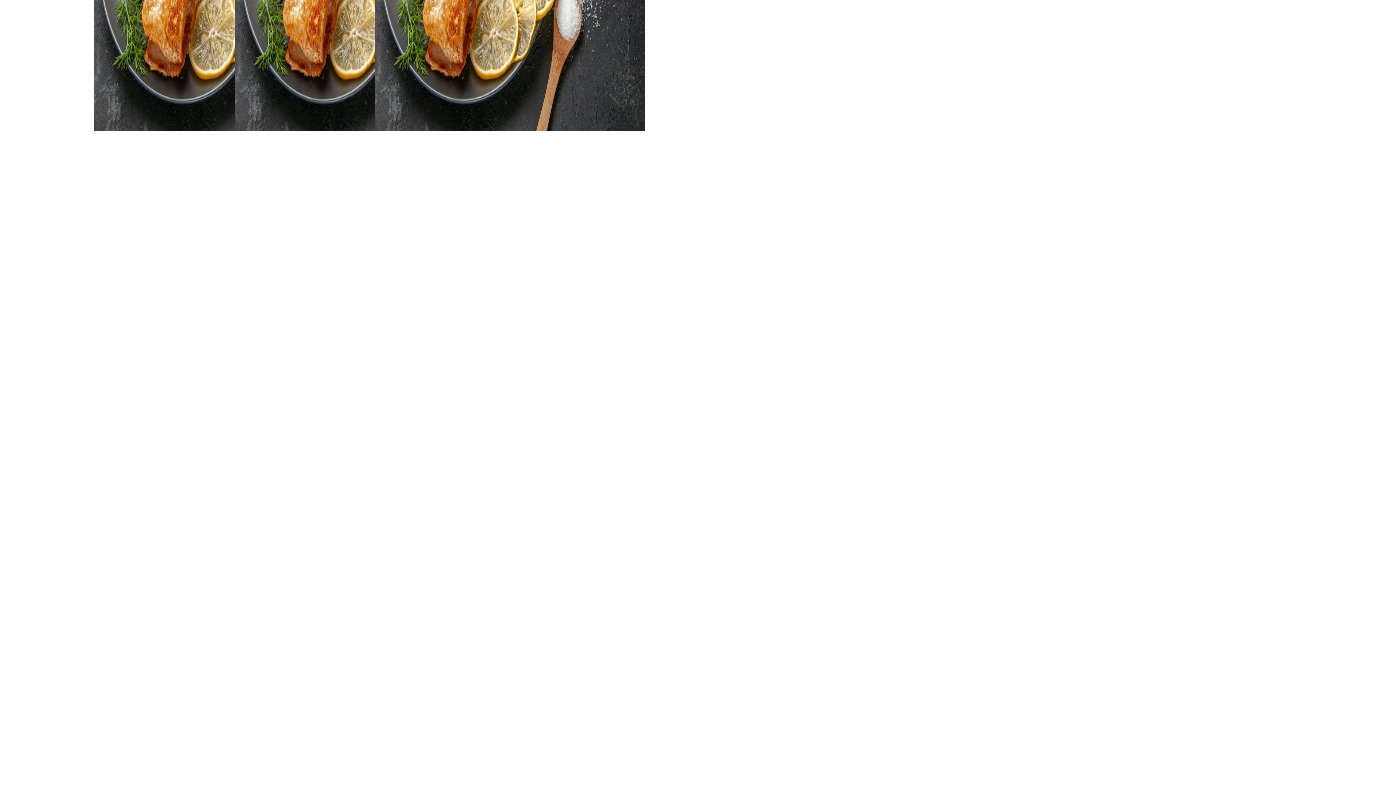
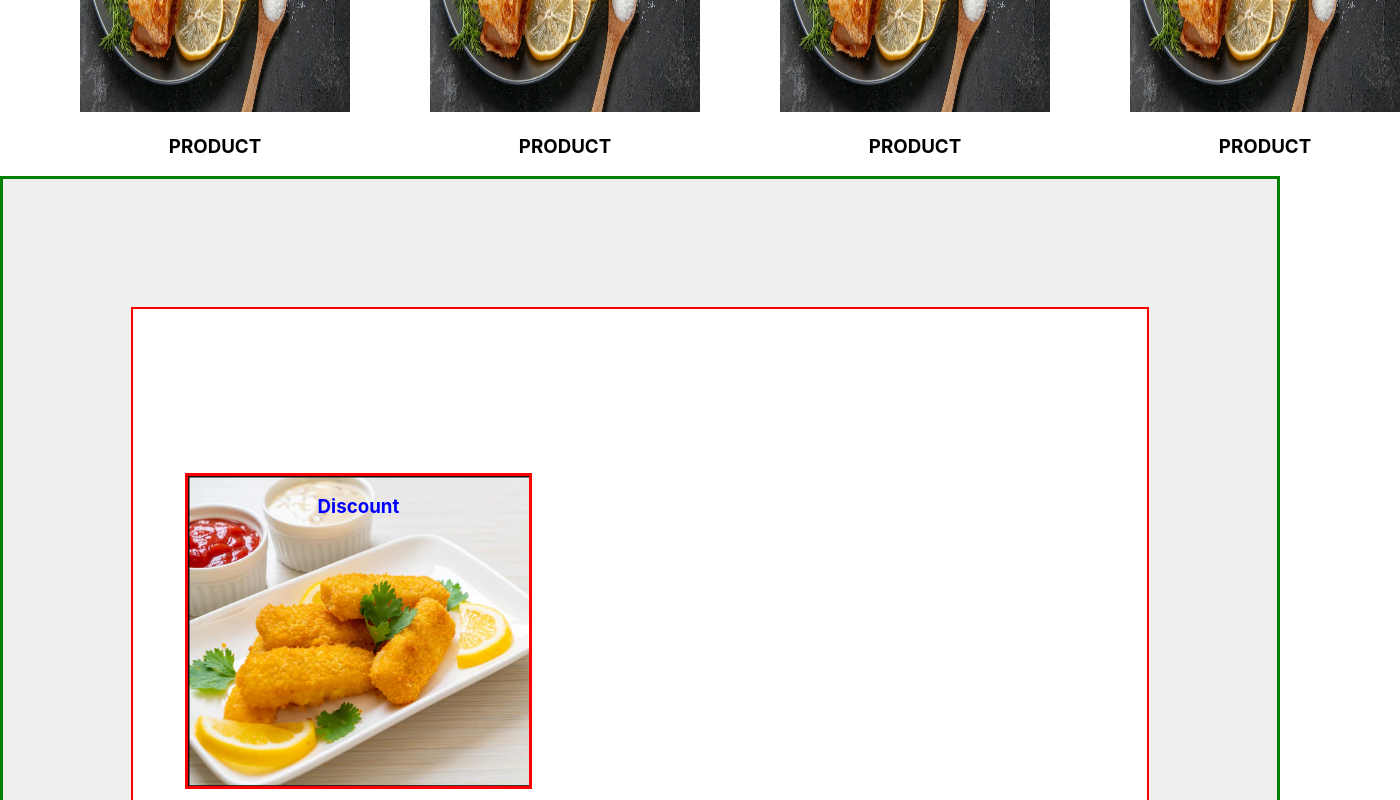
Before and after one commit to mohin556/bd-fish-corner, a React (Create React App) app: page / in a window 1280 px wide. Shown: the part 1940-2740 px from the top of the page, 1400 px wide, since content can reach past the window. Before the commit the page ends 2071 px from the top, so only its background shows below. Built offline with nearby package versions, Linux system fonts and the light colour scheme.

Commit message:
discount page setup

```diff
--- a/src/App.js
+++ b/src/App.js
@@ -3,6 +3,7 @@ import './App.css';
 import FeaturedItem from './components/FeaturedItem/FeaturedItem';
 import Advantages from './components/Advantages/Advantages';
 import FishImage from './components/FishImage/FishImage';
+import DiscountOffer from './components/DiscountOffer/DiscountOffer';
 
 function App() {
   return (
@@ -10,6 +11,7 @@ function App() {
        <FeaturedItem />
        <Advantages />
        <FishImage />
+       <DiscountOffer />
     </div>
   );
 }
--- /dev/null
+++ b/src/components/DiscountOffer/DiscountOffer.css
@@ -0,0 +1,30 @@
+.discount{
+    padding: 8rem;
+    border: 3px solid green;
+    height: 80vh;
+    background-color: #EFEFEF;
+}
+.discount-inside{
+    border: 2px solid red;
+    height: 560px;
+    background-color: #FFFFFF;
+ padding: 20px;
+  align-items: center;
+  justify-content: center;
+}
+.discount-left{
+    height: 310px;
+    border: 3px solid red;
+    width: 35%;
+    margin-top: 9rem;
+    margin-left: 2rem;
+    background-image: url('../../Image/Discount.PNG');
+    color: blue;
+    background-color: #87B1CA;
+    z-index: 5;
+    background-repeat: no-repeat;
+    background-size: cover;
+}
+.blur{
+
+}
--- /dev/null
+++ b/src/components/DiscountOffer/DiscountOffer.js
@@ -0,0 +1,19 @@
+import React from 'react';
+import './DiscountOffer.css';
+const DiscountOffer = () => {
+    return (
+        <div className='discount' >
+              <div className='discount-inside' >
+                 <div className='discount-left'>
+                      <h3>Discount</h3>
+                      <div className="blur"></div>
+                 </div>
+                 <div className="discount-right">
+
+                 </div>
+              </div>
+        </div>
+    );
+};
+
+export default DiscountOffer;
--- a/src/components/FishImage/FishImage.js
+++ b/src/components/FishImage/FishImage.js
@@ -4,6 +4,10 @@ import FishPhoto from '../FishPhoto/FishPhoto';
 import './FishImage.css'
 const FishImage = () => {
     const fishImg =[
+        {
+            img : fish1,
+            name : "PRODUCT"
+        },
         {
             img : fish1,
             name : "PRODUCT"
--- a/src/components/FishPhoto/FishPhoto.css
+++ b/src/components/FishPhoto/FishPhoto.css
@@ -2,21 +2,22 @@
     height: 380px;
     width: 270px;
 
-    position: absolute;
+
 
 }
 .f-name{
-    color: white;
+    color: black;
 
-   position: relative;
+
 }
 
-.tryy{
+/* .tryy{
 
    color: aqua;
 
-}
+} */
 
 .fish-photo{
-    margin-left: 3rem;
+   margin-left: 5rem;
+
 }
--- a/src/components/FishPhoto/FishPhoto.js
+++ b/src/components/FishPhoto/FishPhoto.js
@@ -1,12 +1,12 @@
 import React from 'react';
 import './FishPhoto.css'
 const FishPhoto = ({img,name}) => {
-    console.log(name)
+
     return (
         <div className='fish-photo'>
            <div className='f-imgDuv' >
                <img className="f-image" src={img} alt="" />
-               <h3 className='tryy' >{name}</h3>
+
            </div>
            <div className="f-name">
                <h3>{name}</h3>
```
Also changed, not shown: src/Image/Discount.PNG (added).
